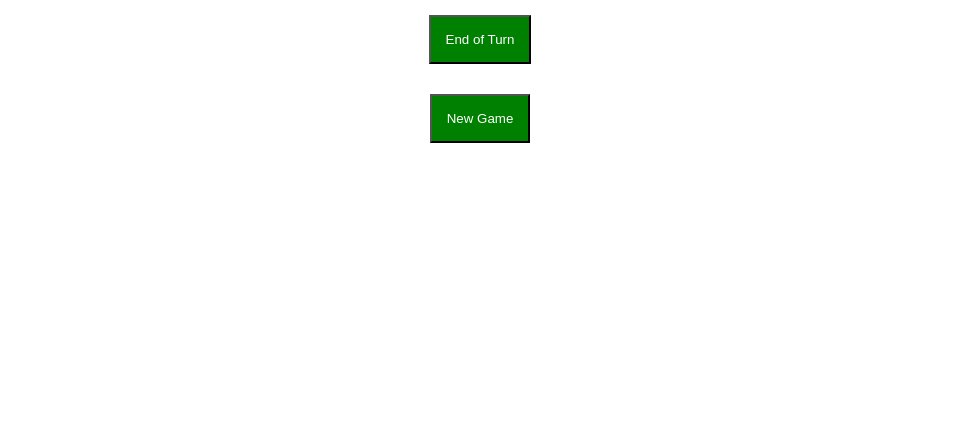
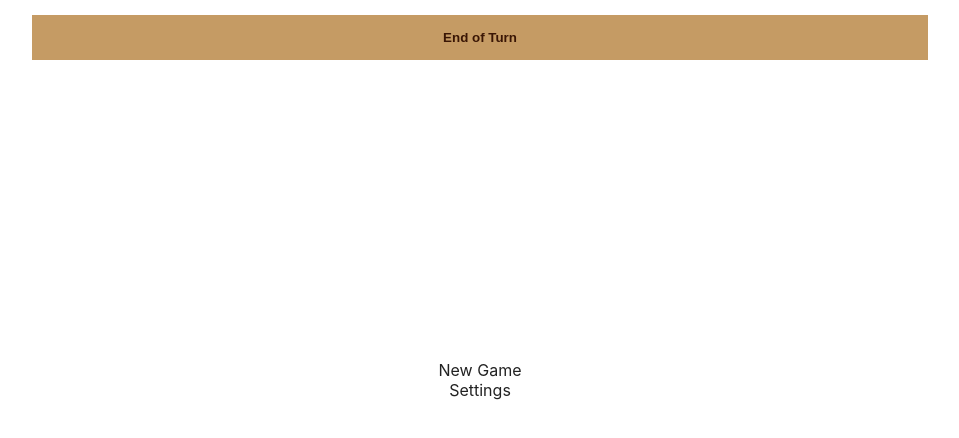
Before and after one commit to borlaym/mountain-strips, a React (Create React App) app: page / in a window 1280 px wide. Shown: the top 438 px of the page, without its empty margins (160-1119 px from the left). Built offline with nearby package versions, Linux system fonts and the light colour scheme.

Commit message:
feat(App): add settings for expansion strip

```diff
--- a/src/App.tsx
+++ b/src/App.tsx
@@ -1,13 +1,20 @@
 import * as React from 'react';
 import './App.css';
-import { MountainStrip } from './types';
+import { MountainStrip, NorwegianStrip } from './types';
 import MountainStripComponent from './MountainStrip';
 import createStripDeck from './createStripDeck';
 import styled from 'styled-components';
 
+enum View {
+	Main,
+	Settings
+}
+
 interface State {
 	stripDeck: MountainStrip[],
-	activeStrips: MountainStrip[]
+	activeStrips: MountainStrip[],
+	view: View,
+	settings: NorwegianStrip
 }
 
 const Container = styled.div`
@@ -19,26 +26,69 @@ const Container = styled.div`
 `
 
 const Button = styled.button`
+	margin: 15px;
+	margin-bottom: 300px;
+	padding: 15px;
+	width: 70%;
+	text-align: center;
+	background: rgb(197, 155, 100);
+	color: rgb(58, 22, 5);
+	outline: none;
+	border: none;
+	font-weight: bold;
+`
+
+const Link = styled.a`
+	color: #222222;
+`
+
+const Option = styled.div`
+	margin: 0 20px;
+	border: 1px solid black;
+	padding: 20px;
 	display: flex;
-	margin: 15px;
-	padding: 15px;
+	justify-content: center;
+	align-items: center;
 	text-align: center;
-	background: green;
-	color: white;
+	width: calc(100% - 40px);
+	box-sizing: border-box;
+
+	${(props: { selected: boolean }) => props.selected && 'background: rgb(197, 155, 100);'}
+`
+
+const OptionSelect = styled.div`
+	margin-top: 30px;
+	margin-bottom: 50px;
 `
 
 class App extends React.Component<{}, State> {
 	public state: State = {
-		stripDeck: createStripDeck(),
-		activeStrips: []
+		stripDeck: [],
+		activeStrips: [],
+		view: View.Main,
+		settings: NorwegianStrip.DontUse
 	}
 	private newGame = () => {
-		const stripDeck = createStripDeck();
+		const stripDeck = createStripDeck(this.state.settings);
 		const [strip1, strip2, ...rest] = stripDeck
 		this.setState({
 			activeStrips: [strip1, strip2],
 			stripDeck: rest
 		})
+	}
+	componentDidUpdate() {
+		window.localStorage.setItem('state', JSON.stringify(this.state))
+	}
+	componentDidMount() {
+		const prevState = window.localStorage.getItem('state');
+		if (prevState) {
+			try {
+				const state = JSON.parse(prevState);
+				this.setState(state);
+			} catch (err) {
+				console.error(err)
+			}
+		}
 	}
 	take = (index: number) => {
 		const newTakenNumber = Math.min(this.state.activeStrips[index].layout.length, this.state.activeStrips[index].taken + 1)
@@ -80,21 +130,32 @@ class App extends React.Component<{}, State> {
 			stripDeck: this.state.stripDeck.slice(1)
 		})
 	}
-	componentDidUpdate() {
-		window.localStorage.setItem('state', JSON.stringify(this.state))
+	showSettings = () => {
+		this.setState({ view: View.Settings })
 	}
-	componentDidMount() {
-		const prevState = window.localStorage.getItem('state');
-		if (prevState) {
-			try {
-				const state = JSON.parse(prevState);
-				this.setState(state);
-			} catch (err) {
-				console.error(err)
-			}
-		}
+	back = () => {
+		this.setState({ view: View.Main })
+	}
+	setNorwegians = (settings: NorwegianStrip) => {
+		this.setState({ settings })
+	}
+	renderSettings = () => {
+		return (
+			<Container>
+				<OptionSelect>
+					<Option selected={this.state.settings === NorwegianStrip.DontUse} onClick={() => this.setNorwegians(NorwegianStrip.DontUse)}>Don't use Norwegians strip</Option>
+					<Option selected={this.state.settings === NorwegianStrip.Random} onClick={() => this.setNorwegians(NorwegianStrip.Random)}>Shuffle the Norwegians strip in</Option>
+					<Option selected={this.state.settings === NorwegianStrip.Last} onClick={() => this.setNorwegians(NorwegianStrip.Last)}>The Norwegians strip will always be the last one</Option>
+					<Option selected={this.state.settings === NorwegianStrip.RandomCustom} onClick={() => this.setNorwegians(NorwegianStrip.RandomCustom)}>Shuffle the custom Norwegians strip in as intended by the designer</Option>
+				</OptionSelect>
+				<Link onClick={this.back}>Back</Link>
+			</Container>
+		)
 	}
 	render() {
+		if (this.state.view === View.Settings) {
+			return this.renderSettings()
+		}
 		return (
 			<Container>
 				{this.state.activeStrips.map((strip, index) => (
@@ -106,7 +167,8 @@ class App extends React.Component<{}, State> {
 					/>
 				))}
 				<Button onClick={this.nextTurn}>End of Turn</Button>
-				<Button onClick={this.newGame}>New Game</Button>
+				<Link onClick={this.newGame}>New Game</Link>
+				<Link onClick={this.showSettings}>Settings</Link>
 			</Container>
 		)
 	}
--- a/src/MountainStrip.tsx
+++ b/src/MountainStrip.tsx
@@ -8,6 +8,7 @@ import ore from './images/ore.png';
 import silvers from './images/silvers.png';
 import silver from './images/silver.png';
 import strip from './images/strip.png';
+import ores from './images/ores.png';
 
 interface Props {
 	strip: MountainStrip,
@@ -27,6 +28,8 @@ function goodToImageSrc(good: Goods): string {
 			return silvers
 		case Goods.Silver:
 			return silver
+		case Goods.DoubleOre:
+			return ores;
 	}
 }
 
--- a/src/createStripDeck.ts
+++ b/src/createStripDeck.ts
@@ -1,4 +1,4 @@
-import { MountainStrip, Goods } from "./types";
+import { MountainStrip, Goods, NorwegianStrip } from "./types";
 
 function shuffle<T>(array: T[]): T[] {
 	let currentIndex = array.length, temporaryValue, randomIndex;
@@ -19,6 +19,14 @@ function shuffle<T>(array: T[]): T[] {
 	return array;
 }
 
+function createNewStrip(layout: Goods[]): MountainStrip {
+	return {
+		layout,
+		taken: 0,
+		removed: false
+	}
+}
+
 const layouts = [
 	[Goods.Wood, Goods.Wood, Goods.Wood, Goods.Stone, Goods.Ore, Goods.Ore, Goods.DoubleSilver],
 	[Goods.Wood, Goods.Wood, Goods.Stone, Goods.Stone, Goods.Stone, Goods.Ore, Goods.DoubleSilver],
@@ -30,10 +38,24 @@ const layouts = [
 	[Goods.Wood, Goods.Wood, Goods.Stone, Goods.Ore, Goods.Ore, Goods.DoubleSilver, Goods.DoubleSilver]
 ]
 
-export default function createStripDeck(): MountainStrip[] {
-	return shuffle(layouts.map(layout => ({
-		layout,
-		taken: 0,
-		removed: false
-	})))
+const norwegianLayoutCustom =
+	[Goods.Wood, Goods.Wood, Goods.Stone, Goods.Stone, Goods.Ore, Goods.Silver, Goods.Silver, Goods.DoubleOre]
+
+const norwegianLayout =
+	[Goods.Wood, Goods.Wood, Goods.Stone, Goods.Stone, Goods.Ore, Goods.DoubleSilver, Goods.DoubleSilver, Goods.DoubleOre]
+
+
+
+export default function createStripDeck(config: NorwegianStrip): MountainStrip[] {
+	switch (config) {
+		case NorwegianStrip.DontUse:
+			return shuffle(layouts.map(createNewStrip))
+		case NorwegianStrip.Random:
+			return shuffle(layouts.concat([norwegianLayout]).map(createNewStrip))
+		case NorwegianStrip.Last:
+			return shuffle(layouts.map(createNewStrip)).concat(createNewStrip(norwegianLayout))
+		case NorwegianStrip.RandomCustom:
+			return shuffle(layouts.concat([norwegianLayoutCustom]).map(createNewStrip))
+	}
+
 }
--- a/src/types.ts
+++ b/src/types.ts
@@ -3,7 +3,8 @@ export enum Goods {
 	Stone,
 	Ore,
 	Silver,
-	DoubleSilver
+	DoubleSilver,
+	DoubleOre
 }
 
 export interface MountainStrip {
@@ -11,3 +12,10 @@ export interface MountainStrip {
 	taken: number,
 	removed: boolean
 }
+
+export enum NorwegianStrip {
+	DontUse, // Do not use the expansion strip
+	Random, // Shuffle it in with the other strips
+	Last, // It will be the last one always
+	RandomCustom // Shuffle it in the way the designer intended, with single coins
+}
```
Also changed, not shown: src/images/ores.png (added).
